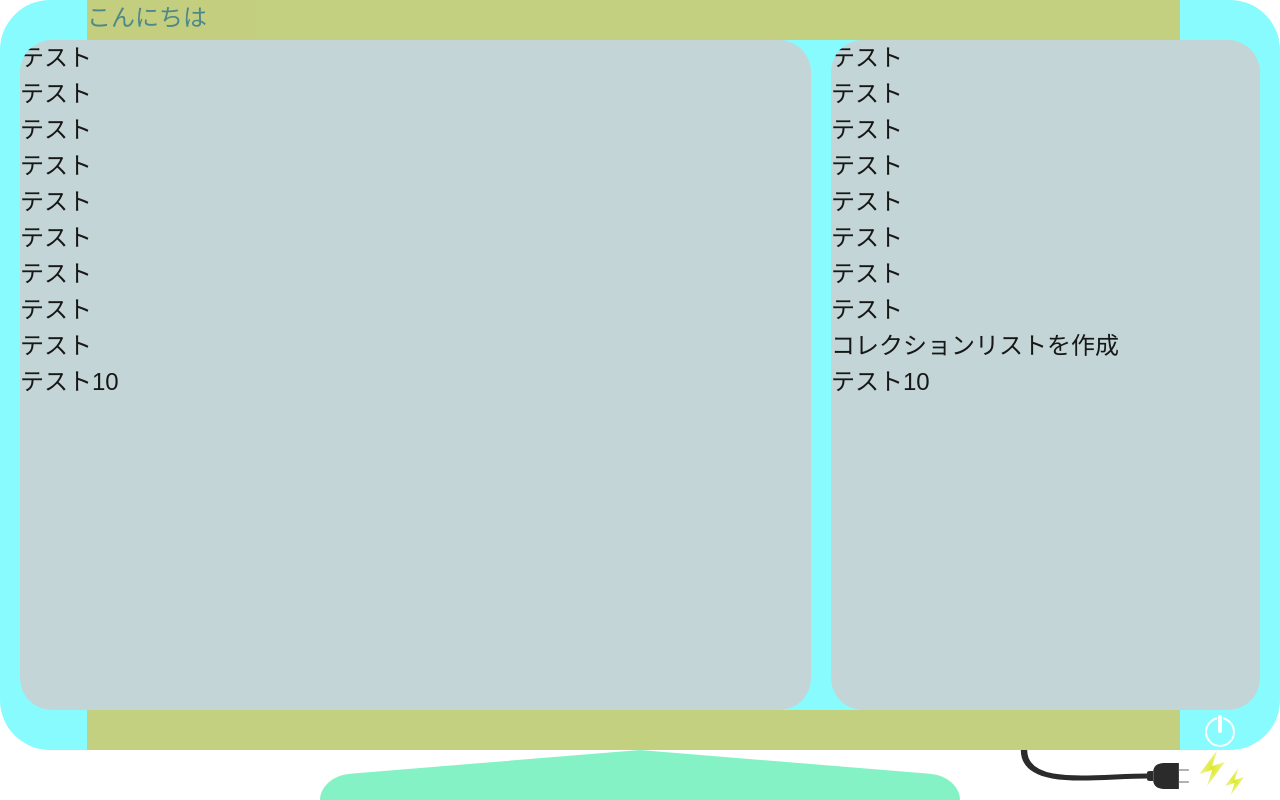
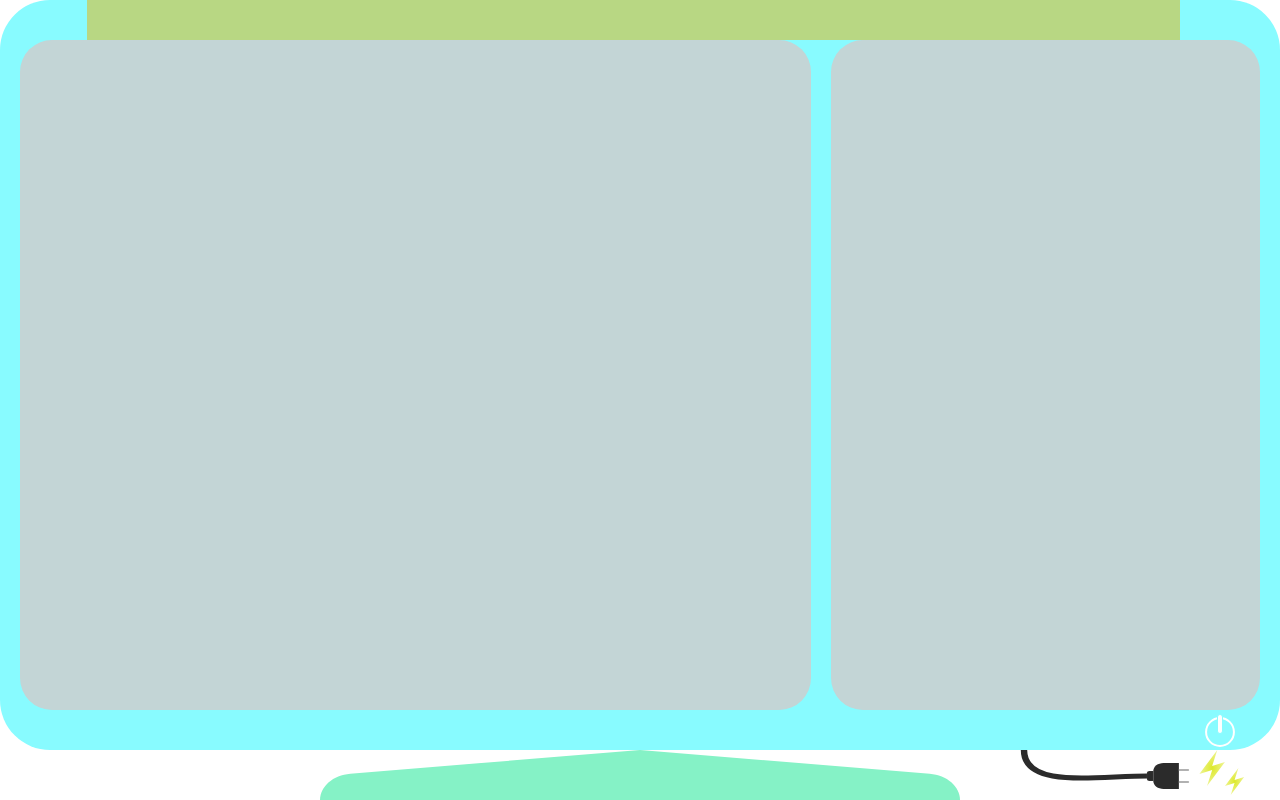
Before and after one commit to 2024-autumn-hackathon/fantre, a Next.js app in the folder frontend/: page / in a window 1280 px wide. Built offline with nearby package versions, Linux system fonts and the light colour scheme; a web font is replaced by a local one.

Commit message:
[fix] デバッグ用コードを削除

```diff
--- a/frontend/src/app/page.tsx
+++ b/frontend/src/app/page.tsx
@@ -3,9 +3,9 @@ import MonitorLayout from "@/components/MonitorLayout"
 const Home = () => {
   return (
     <MonitorLayout
-      headerContent={"こんにちは"}
-      mainContent={<><div>テスト</div><div>テスト</div><div>テスト</div><div>テスト</div><div>テスト</div><div>テスト</div><div>テスト</div><div>テスト</div><div>テスト</div><div>テスト10</div></>}
-      navigationContent={<><div>テスト</div><div>テスト</div><div>テスト</div><div>テスト</div><div>テスト</div><div>テスト</div><div>テスト</div><div>テスト</div><div>コレクションリストを作成</div><div>テスト10</div></>}
+      headerContent
+      mainContent
+      navigationContent
       footerContent
     />
   )
--- a/frontend/src/components/MonitorLayout.tsx
+++ b/frontend/src/components/MonitorLayout.tsx
@@ -20,10 +20,6 @@ const MonitorLayout = ({
       >
         <section
           className="bg-yellow-500 bg-opacity-50 col-start-3 col-end-4 monitor:col-end-6 wide:col-start-2 wide:col-end-3"
-          style={{
-            background:"orange",
-            opacity:0.5
-          }}
         >
           { headerContent }
         </section>
@@ -39,10 +35,6 @@ const MonitorLayout = ({
         </section>
         <section
           className="row-start-5 col-start-3 col-end-4 monitor:row-start-3 monitor:col-end-6 wide:row-start-1 wide:row-end-2 wide:col-start-4 wide:col-end-5"
-          style={{
-            background:"orange",
-            opacity:0.5
-          }}
         >
           { footerContent }
         </section>
```
